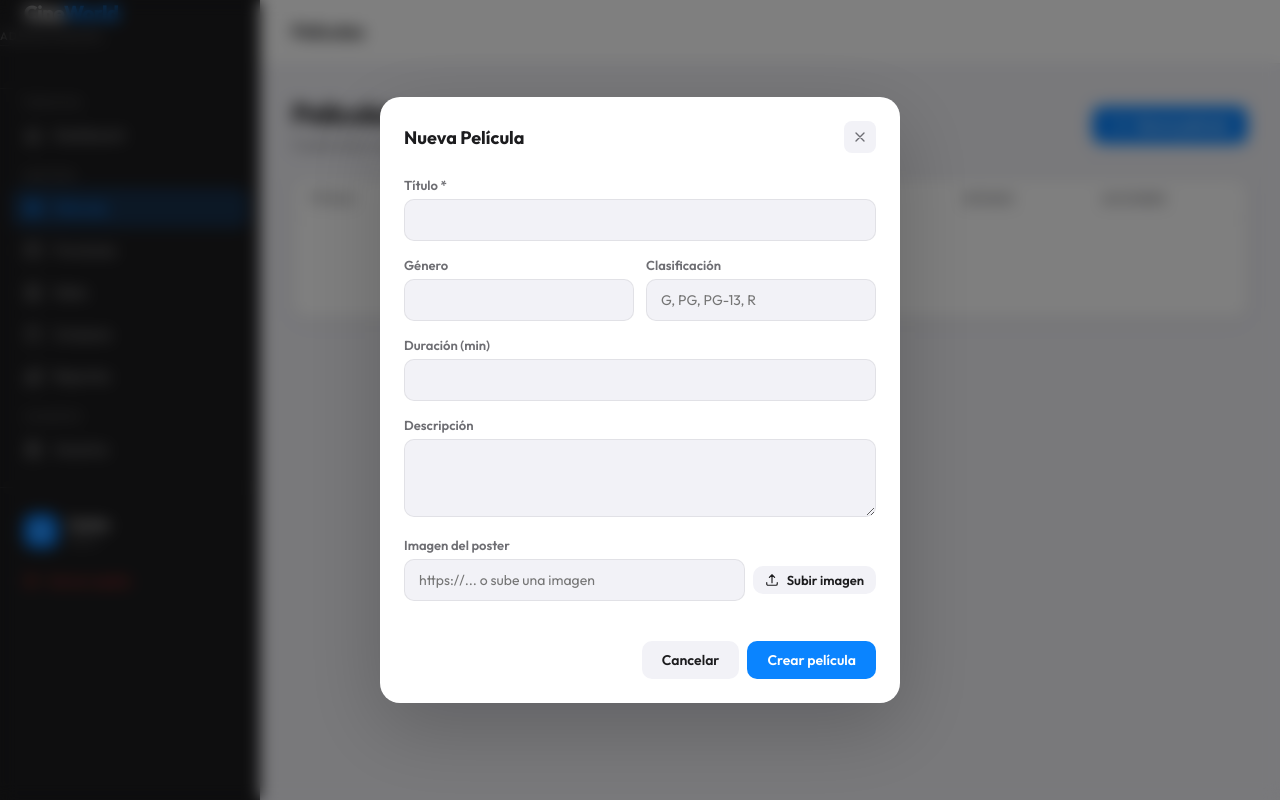
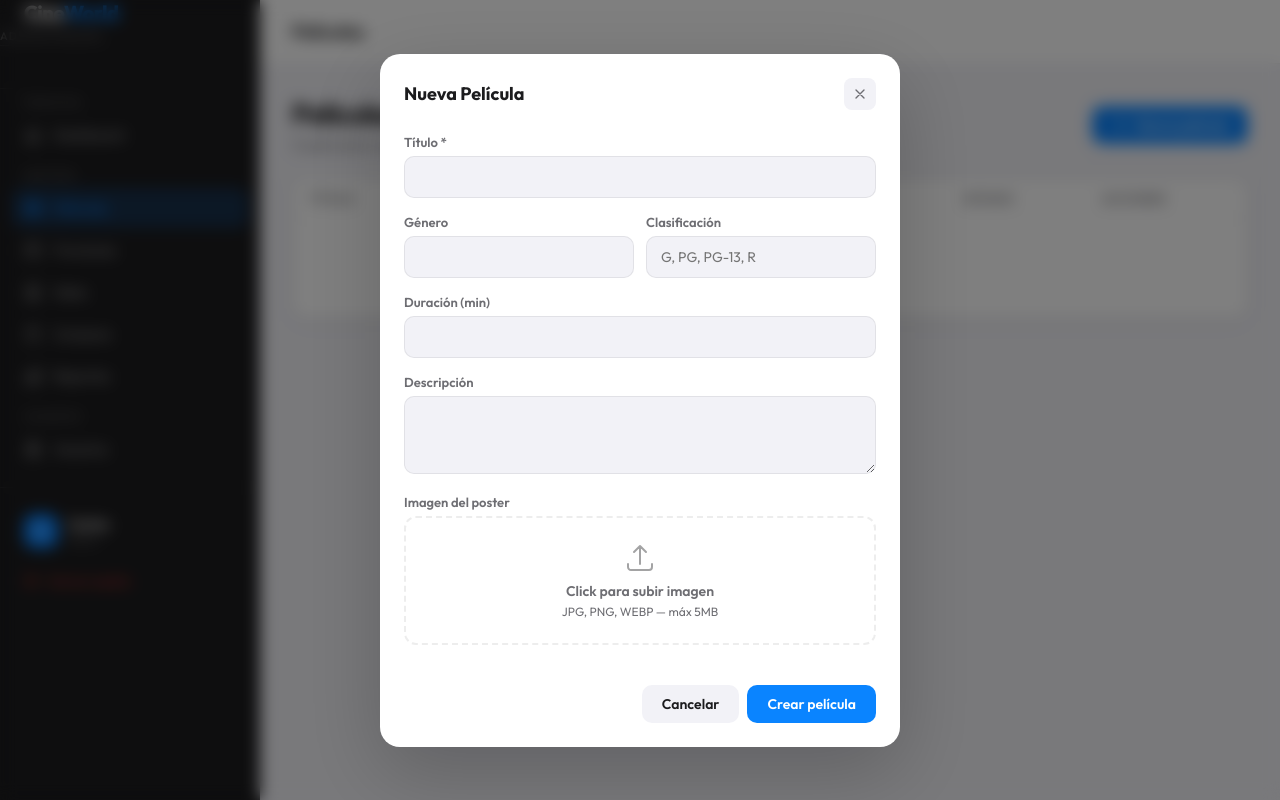
Before and after one commit to scarss11/Cineworld, a Flask app: page /admin/peliculas in a window 1280 px wide, after a click on "Nueva película". Run offline with Flask 3, Linux system fonts and the light colour scheme; a user stored in the database is signed in; data that the repository does not hold is empty; some libraries are stand-ins or nearby versions.

Commit message:
cambios 1.4

```diff
--- a/templates/admin/peliculas.html
+++ b/templates/admin/peliculas.html
@@ -87,7 +87,7 @@
         <svg xmlns="http://www.w3.org/2000/svg" width="16" fill="none" viewBox="0 0 24 24" stroke-width="2" stroke="currentColor"><path stroke-linecap="round" stroke-linejoin="round" d="M6 18L18 6M6 6l12 12"/></svg>
       </button>
     </div>
-    <form method="POST" id="formCreate">
+    <form method="POST">
       <input type="hidden" name="action" value="create">
       <div class="modal-body">
         <div class="form-group"><label class="form-label">Título *</label><input type="text" name="titulo" class="form-control" required></div>
@@ -97,21 +97,17 @@
         </div>
         <div class="form-group"><label class="form-label">Duración (min)</label><input type="number" name="duracion" class="form-control"></div>
         <div class="form-group"><label class="form-label">Descripción</label><textarea name="descripcion" class="form-control" rows="3"></textarea></div>
-
-        <!-- Imagen -->
         <div class="form-group">
           <label class="form-label">Imagen del poster</label>
-          <div style="display:flex;gap:8px;align-items:center;flex-wrap:wrap;">
-            <input type="url" name="imagen_url" id="create_imagen_url" class="form-control" placeholder="https://... o sube una imagen" style="flex:1;min-width:0;">
-            <button type="button" class="btn btn-ghost btn-sm" onclick="subirImagen('create_imagen_url','create_preview')" style="flex-shrink:0;white-space:nowrap;">
-              <svg xmlns="http://www.w3.org/2000/svg" width="14" fill="none" viewBox="0 0 24 24" stroke-width="2" stroke="currentColor"><path stroke-linecap="round" stroke-linejoin="round" d="M3 16.5v2.25A2.25 2.25 0 005.25 21h13.5A2.25 2.25 0 0021 18.75V16.5m-13.5-9L12 3m0 0l4.5 4.5M12 3v13.5"/></svg>
-              Subir imagen
-            </button>
+          <input type="hidden" name="imagen_url" id="create_imagen_url">
+          <div id="create_dropzone" class="dropzone" onclick="triggerUpload('create')">
+            <div class="dropzone-content" id="create_dropzone_content">
+              <svg xmlns="http://www.w3.org/2000/svg" width="32" fill="none" viewBox="0 0 24 24" stroke-width="1.5" stroke="currentColor" style="opacity:0.4;margin-bottom:8px;"><path stroke-linecap="round" stroke-linejoin="round" d="M3 16.5v2.25A2.25 2.25 0 005.25 21h13.5A2.25 2.25 0 0021 18.75V16.5m-13.5-9L12 3m0 0l4.5 4.5M12 3v13.5"/></svg>
+              <div style="font-size:14px;font-weight:600;color:var(--text-secondary);">Click para subir imagen</div>
+              <div style="font-size:12px;color:var(--text-secondary);margin-top:4px;">JPG, PNG, WEBP — máx 5MB</div>
             </div>
-          <div id="create_preview" style="margin-top:10px;display:none;">
-            <img src="" style="width:60px;height:85px;object-fit:cover;border-radius:8px;border:2px solid var(--green);">
-            <span style="font-size:12px;color:var(--green);margin-left:8px;">✓ Imagen subida</span>
           </div>
+          <input type="file" id="create_file_input" accept="image/*" style="display:none" onchange="uploadImagen(this,'create')">
         </div>
       </div>
       <div class="modal-footer">
@@ -142,21 +138,17 @@
         </div>
         <div class="form-group"><label class="form-label">Duración (min)</label><input type="number" name="duracion" class="form-control"></div>
         <div class="form-group"><label class="form-label">Descripción</label><textarea name="descripcion" class="form-control" rows="3"></textarea></div>
-
-        <!-- Imagen -->
         <div class="form-group">
           <label class="form-label">Imagen del poster</label>
-          <div style="display:flex;gap:8px;align-items:center;flex-wrap:wrap;">
-            <input type="url" name="imagen_url" id="edit_imagen_url" class="form-control" placeholder="https://... o sube una imagen" style="flex:1;min-width:0;">
-            <button type="button" class="btn btn-ghost btn-sm" onclick="subirImagen('edit_imagen_url','edit_preview')" style="flex-shrink:0;white-space:nowrap;">
-              <svg xmlns="http://www.w3.org/2000/svg" width="14" fill="none" viewBox="0 0 24 24" stroke-width="2" stroke="currentColor"><path stroke-linecap="round" stroke-linejoin="round" d="M3 16.5v2.25A2.25 2.25 0 005.25 21h13.5A2.25 2.25 0 0021 18.75V16.5m-13.5-9L12 3m0 0l4.5 4.5M12 3v13.5"/></svg>
-              Subir imagen
-            </button>
+          <input type="hidden" name="imagen_url" id="edit_imagen_url">
+          <div id="edit_dropzone" class="dropzone" onclick="triggerUpload('edit')">
+            <div class="dropzone-content" id="edit_dropzone_content">
+              <svg xmlns="http://www.w3.org/2000/svg" width="32" fill="none" viewBox="0 0 24 24" stroke-width="1.5" stroke="currentColor" style="opacity:0.4;margin-bottom:8px;"><path stroke-linecap="round" stroke-linejoin="round" d="M3 16.5v2.25A2.25 2.25 0 005.25 21h13.5A2.25 2.25 0 0021 18.75V16.5m-13.5-9L12 3m0 0l4.5 4.5M12 3v13.5"/></svg>
+              <div style="font-size:14px;font-weight:600;color:var(--text-secondary);">Click para cambiar imagen</div>
+              <div style="font-size:12px;color:var(--text-secondary);margin-top:4px;">JPG, PNG, WEBP — máx 5MB</div>
             </div>
-          <div id="edit_preview" style="margin-top:10px;display:none;">
-            <img src="" style="width:60px;height:85px;object-fit:cover;border-radius:8px;border:2px solid var(--green);">
-            <span style="font-size:12px;color:var(--green);margin-left:8px;">✓ Imagen subida</span>
           </div>
+          <input type="file" id="edit_file_input" accept="image/*" style="display:none" onchange="uploadImagen(this,'edit')">
         </div>
       </div>
       <div class="modal-footer">
@@ -170,75 +162,110 @@
 
 {% block scripts %}
 <script>
-  // ── CONFIGURACIÓN CLOUDINARY ─────────────────────────────────────
-  // 1. Crea cuenta gratis en cloudinary.com
-  // 2. Ve a Settings → Upload → Add upload preset → Unsigned → copia el nombre
-  // 3. Reemplaza los valores de abajo con los tuyos
-  const CLOUDINARY_CLOUD_NAME = 'TU_CLOUD_NAME';   // ej: dxyz123ab
-  const CLOUDINARY_UPLOAD_PRESET = 'TU_PRESET';     // ej: cineworld_unsigned
-  // ────────────────────────────────────────────────────────────────
+const SUPABASE_URL = 'https://fumjohbslwwisytifxnz.supabase.co';
+const SUPABASE_KEY = 'sb_publishable_v9eUmVbhpPrhpO_tMErrIQ__b8iE4on';
+const BUCKET = 'posters';
 
-  function subirImagen(inputId, previewId) {
-    const input = document.createElement('input');
-    input.type = 'file';
-    input.accept = 'image/*';
-    input.onchange = async (e) => {
-      const file = e.target.files[0];
+function triggerUpload(prefix) {
+  document.getElementById(prefix + '_file_input').click();
+}
+
+async function uploadImagen(input, prefix) {
+  const file = input.files[0];
   if (!file) return;
 
-      const urlInput = document.getElementById(inputId);
-      const preview = document.getElementById(previewId);
-      const btn = event.target.closest('button');
+  const dropzone = document.getElementById(prefix + '_dropzone');
+  const content  = document.getElementById(prefix + '_dropzone_content');
+  const urlInput = document.getElementById(prefix + '_imagen_url');
 
-      // Mostrar loading
-      btn.innerHTML = '<svg xmlns="http://www.w3.org/2000/svg" width="14" fill="none" viewBox="0 0 24 24" stroke-width="2" stroke="currentColor" style="animation:spin 1s linear infinite"><path stroke-linecap="round" stroke-linejoin="round" d="M16.023 9.348h4.992v-.001M2.985 19.644v-4.992m0 0h4.992m-4.993 0l3.181 3.183a8.25 8.25 0 0013.803-3.7M4.031 9.865a8.25 8.25 0 0113.803-3.7l3.181 3.182m0-4.991v4.99"/></svg> Subiendo...';
-      btn.disabled = true;
+  content.innerHTML = `
+    <div style="display:flex;flex-direction:column;align-items:center;gap:8px;">
+      <svg xmlns="http://www.w3.org/2000/svg" width="28" fill="none" viewBox="0 0 24 24" stroke-width="2" stroke="var(--blue)" style="animation:spin 1s linear infinite">
+        <path stroke-linecap="round" stroke-linejoin="round" d="M16.023 9.348h4.992v-.001M2.985 19.644v-4.992m0 0h4.992m-4.993 0l3.181 3.183a8.25 8.25 0 0013.803-3.7M4.031 9.865a8.25 8.25 0 0113.803-3.7l3.181 3.182m0-4.991v4.99"/>
+      </svg>
+      <span style="font-size:13px;color:var(--blue);font-weight:600;">Subiendo imagen...</span>
+    </div>`;
 
-      const formData = new FormData();
-      formData.append('file', file);
-      formData.append('upload_preset', CLOUDINARY_UPLOAD_PRESET);
+  const fileName = Date.now() + '_' + file.name.replace(/\s+/g, '_');
 
   try {
-        const res = await fetch(`https://api.cloudinary.com/v1_1/${CLOUDINARY_CLOUD_NAME}/image/upload`, {
+    const res = await fetch(`${SUPABASE_URL}/storage/v1/object/${BUCKET}/${fileName}`, {
       method: 'POST',
-          body: formData
+      headers: {
+        'Authorization': `Bearer ${SUPABASE_KEY}`,
+        'Content-Type': file.type,
+        'x-upsert': 'true'
+      },
+      body: file
     });
-        const data = await res.json();
 
-        if (data.secure_url) {
-          urlInput.value = data.secure_url;
-          preview.style.display = 'flex';
-          preview.style.alignItems = 'center';
-          preview.querySelector('img').src = data.secure_url;
-          btn.innerHTML = '✓ Cambiar';
+    if (res.ok) {
+      const publicUrl = `${SUPABASE_URL}/storage/v1/object/public/${BUCKET}/${fileName}`;
+      urlInput.value = publicUrl;
+      content.innerHTML = `
+        <div style="display:flex;align-items:center;gap:12px;">
+          <img src="${publicUrl}" style="width:50px;height:70px;object-fit:cover;border-radius:6px;">
+          <div>
+            <div style="font-size:13px;font-weight:700;color:var(--green);">✓ Imagen subida</div>
+            <div style="font-size:11px;color:var(--text-secondary);margin-top:2px;">Click para cambiar</div>
+          </div>
+        </div>`;
+      dropzone.style.borderColor = 'var(--green)';
+      dropzone.style.background  = 'rgba(48,209,88,0.05)';
     } else {
-          alert('Error al subir imagen. Verifica tu configuración de Cloudinary.');
-          btn.innerHTML = 'Subir imagen';
+      const err = await res.json();
+      throw new Error(err.error || err.message || 'Error desconocido');
     }
-      } catch (err) {
-        alert('Error de conexión al subir imagen.');
-        btn.innerHTML = 'Subir imagen';
+  } catch(e) {
+    content.innerHTML = `
+      <div style="color:var(--red);font-size:13px;font-weight:600;text-align:center;">
+        ✗ ${e.message}<br>
+        <span style="font-weight:400;font-size:11px;">Verifica políticas del bucket en Supabase Storage</span>
+      </div>`;
+    dropzone.style.borderColor = 'var(--red)';
   }
-      btn.disabled = false;
-    };
-    input.click();
 }
 
-  // Mostrar preview al editar si ya tiene imagen
-  const origOpenEditModal = window.openEditModal;
+// Al abrir modal editar — mostrar imagen actual
+const _orig = window.openEditModal;
 window.openEditModal = function(id, data) {
-    origOpenEditModal(id, data);
+  _orig(id, data);
+  const urlInput = document.getElementById('edit_imagen_url');
+  const content  = document.getElementById('edit_dropzone_content');
+  const dropzone = document.getElementById('edit_dropzone');
+  urlInput.value = data.imagen_url || '';
+  document.getElementById('edit_file_input').value = '';
+
   if (data.imagen_url) {
-      const preview = document.getElementById('edit_preview');
-      preview.style.display = 'flex';
-      preview.style.alignItems = 'center';
-      preview.querySelector('img').src = data.imagen_url;
+    content.innerHTML = `
+      <div style="display:flex;align-items:center;gap:12px;">
+        <img src="${data.imagen_url}" style="width:50px;height:70px;object-fit:cover;border-radius:6px;">
+        <div>
+          <div style="font-size:13px;font-weight:700;color:var(--blue);">Imagen actual</div>
+          <div style="font-size:11px;color:var(--text-secondary);margin-top:2px;">Click para cambiar</div>
+        </div>
+      </div>`;
+    dropzone.style.borderColor = 'var(--blue)';
+    dropzone.style.background  = 'rgba(10,132,255,0.05)';
   } else {
-      document.getElementById('edit_preview').style.display = 'none';
+    content.innerHTML = `
+      <svg xmlns="http://www.w3.org/2000/svg" width="32" fill="none" viewBox="0 0 24 24" stroke-width="1.5" stroke="currentColor" style="opacity:0.4;margin-bottom:8px;"><path stroke-linecap="round" stroke-linejoin="round" d="M3 16.5v2.25A2.25 2.25 0 005.25 21h13.5A2.25 2.25 0 0021 18.75V16.5m-13.5-9L12 3m0 0l4.5 4.5M12 3v13.5"/></svg>
+      <div style="font-size:14px;font-weight:600;color:var(--text-secondary);">Click para subir imagen</div>
+      <div style="font-size:12px;color:var(--text-secondary);margin-top:4px;">JPG, PNG, WEBP — máx 5MB</div>`;
+    dropzone.style.borderColor = 'var(--border)';
+    dropzone.style.background  = 'transparent';
   }
 };
 </script>
 <style>
+.dropzone {
+  border: 2px dashed var(--border); border-radius: 12px;
+  padding: 24px; text-align: center; cursor: pointer;
+  transition: all 0.2s; display: flex;
+  align-items: center; justify-content: center; min-height: 100px;
+}
+.dropzone:hover { border-color: var(--blue); background: rgba(10,132,255,0.04); }
+.dropzone-content { display: flex; flex-direction: column; align-items: center; pointer-events: none; }
 @keyframes spin { from { transform: rotate(0deg); } to { transform: rotate(360deg); } }
 </style>
 {% endblock %}
```
Lines whose indentation alone changed are shown as unchanged.
